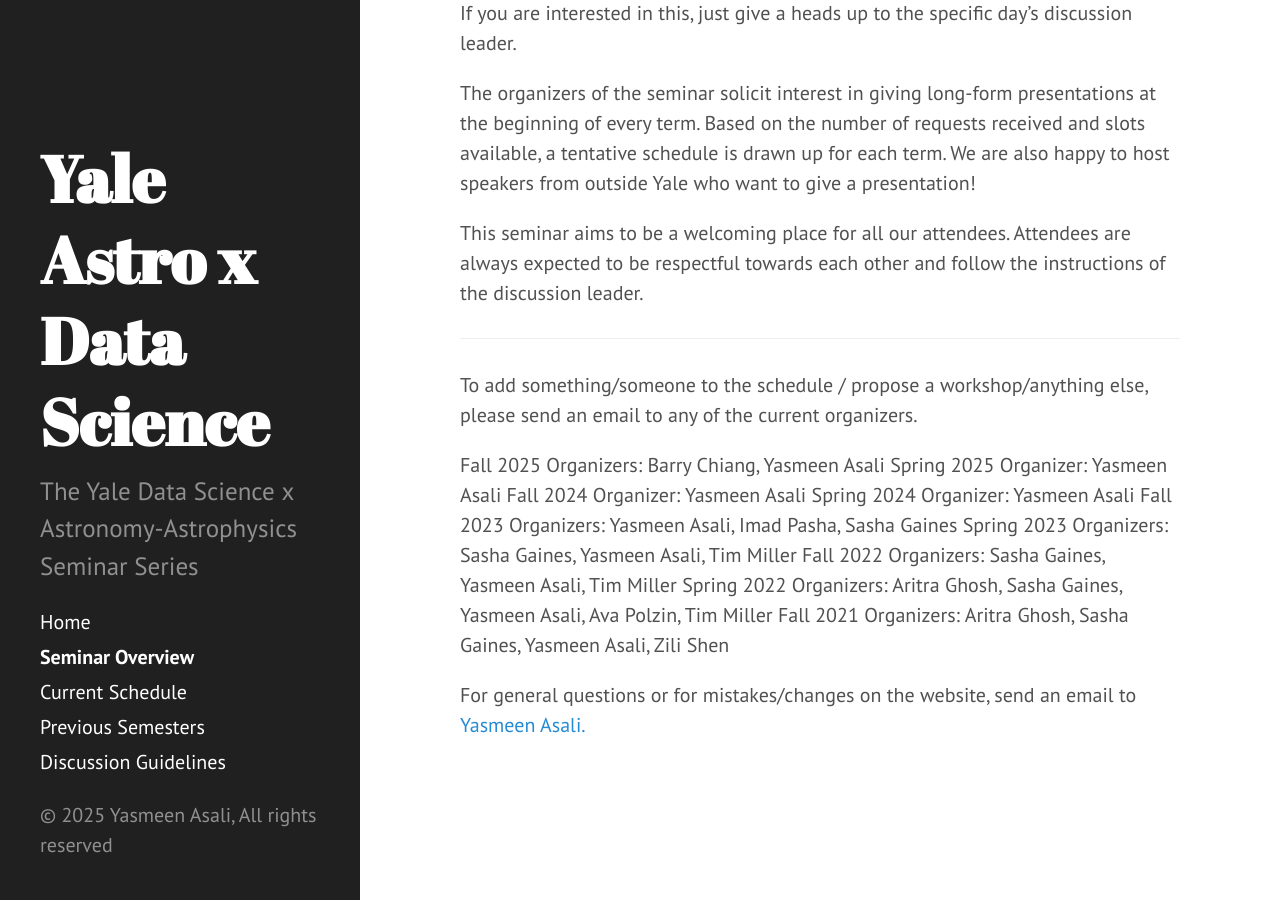
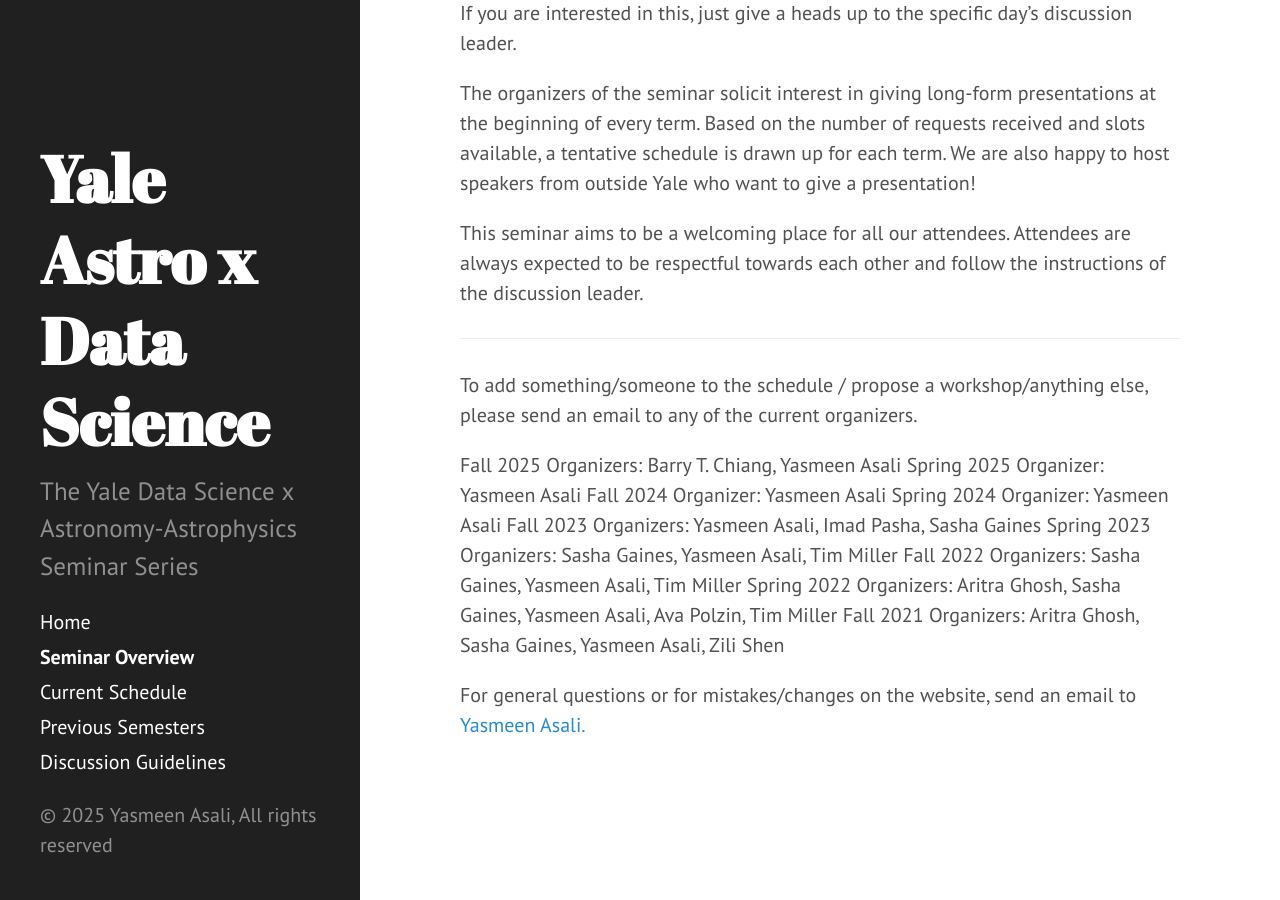
Before and after one commit to yale-dsaas/yale-dsaas.github.io, a Jekyll site: the page built from about.md, in a window 1280 px wide and 900 px high, scrolled down 632 px. Built offline with Jekyll 4.4.1, drawn with Linux system fonts in a browser that asks for light colours.

```diff
--- a/about.md
+++ b/about.md
@@ -17,7 +17,7 @@ This seminar aims to be a welcoming place for all our attendees. Attendees are a
 
 To add something/someone to the schedule / propose a workshop/anything else, please send an email to any of the current organizers.
 
-Fall 2025 Organizers: Barry Chiang, Yasmeen Asali
+Fall 2025 Organizers: Barry T. Chiang, Yasmeen Asali
 Spring 2025 Organizer: Yasmeen Asali
 Fall 2024 Organizer: Yasmeen Asali
 Spring 2024 Organizer: Yasmeen Asali
```
